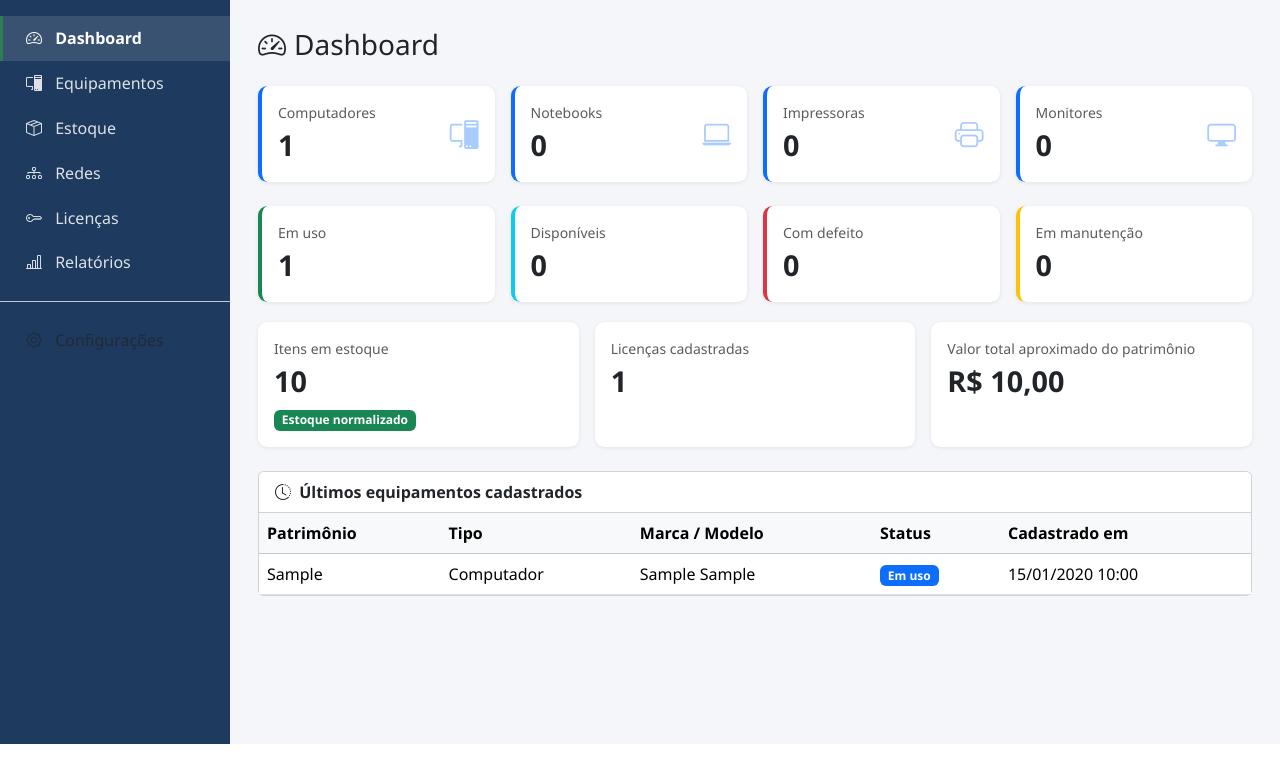
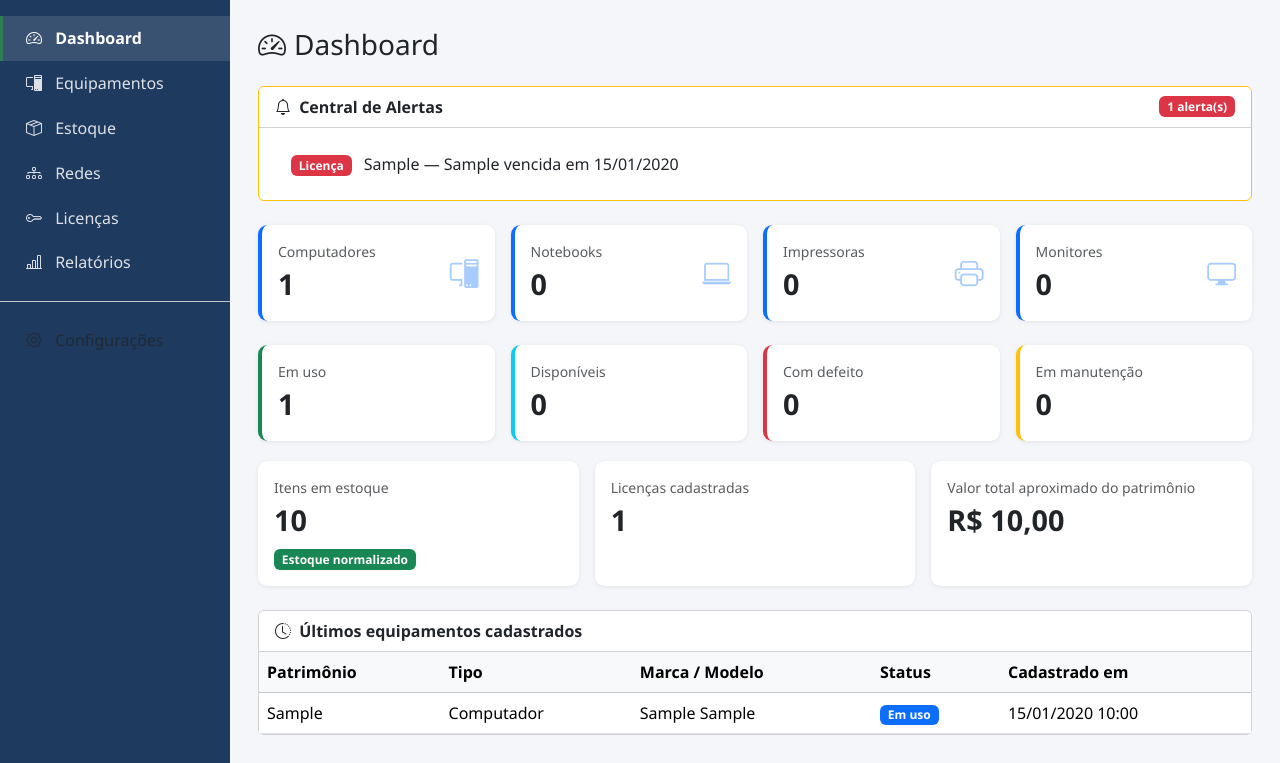
Before and after one commit to SalomaoKonjunski/Web-SCATI, a PHP site: page /web-scati/ in a window 1280 px wide. Shown: the part 56-819 px from the top of the page. Run offline with PHP 8.4, Linux system fonts and the light colour scheme; data comes from the database, SQL or seed files in the repository; tables that the repository leaves empty hold one stand-in row (values such as "Sample post").

Commit message:
Adiciona Central de Alertas no Dashboard
Painel no topo do Dashboard reunindo o que já era rastreado em módulos
separados mas nunca aparecia num lugar central:
- Licenças já vencidas ou vencendo nos próximos 30 dias.
- Itens de estoque abaixo da quantidade mínima.
- Impressoras sem nenhum toner vinculado no momento.

Sem alteração de schema: usa apenas os dados que já existem
(licencas.data_validade, estoque.quantidade/quantidade_minima e
itens_vinculados). Cada alerta linka direto para a tela relevante.
Quando não há nada pendente, mostra uma mensagem "Tudo em dia".

```diff
--- a/web-scati/web-scati/index.php
+++ b/web-scati/web-scati/index.php
@@ -39,11 +39,88 @@ $ultimosEquipamentos = $pdo->query(
      FROM equipamentos ORDER BY criado_em DESC LIMIT 5"
 )->fetchAll();
 
+// --- Central de Alertas --------------------------------------------------
+// Licenças já vencidas ou vencendo nos próximos 30 dias.
+$licencasVencendo = $pdo->query(
+    "SELECT l.id, l.software, l.data_validade, e.patrimonio
+     FROM licencas l LEFT JOIN equipamentos e ON e.id = l.equipamento_id
+     WHERE l.data_validade IS NOT NULL AND l.data_validade <= DATE_ADD(CURDATE(), INTERVAL 30 DAY)
+     ORDER BY l.data_validade ASC"
+)->fetchAll();
+
+// Itens de estoque abaixo da quantidade mínima.
+$itensEstoqueBaixo = $pdo->query(
+    "SELECT id, nome, quantidade, quantidade_minima
+     FROM estoque WHERE quantidade < quantidade_minima ORDER BY nome"
+)->fetchAll();
+
+// Impressoras sem nenhum toner vinculado no momento.
+$impressorasSemToner = $pdo->query(
+    "SELECT e.id, e.patrimonio, e.marca, e.modelo
+     FROM equipamentos e
+     WHERE e.tipo = 'Impressora'
+       AND NOT EXISTS (
+           SELECT 1 FROM itens_vinculados iv
+           JOIN estoque es ON es.id = iv.estoque_id
+           JOIN categorias_estoque c ON c.id = es.categoria_id
+           WHERE iv.equipamento_id = e.id AND c.nome = 'Toner'
+       )
+     ORDER BY e.patrimonio"
+)->fetchAll();
+
+$totalAlertas = count($licencasVencendo) + count($itensEstoqueBaixo) + count($impressorasSemToner);
+
 include __DIR__ . '/includes/header.php';
 ?>
 
 <div class="d-flex justify-content-between align-items-center mb-4">
     <h1 class="h3 mb-0"><i class="bi bi-speedometer2 me-2"></i>Dashboard</h1>
+</div>
+
+<!-- Central de Alertas -->
+<div class="card mb-4 <?= $totalAlertas > 0 ? 'border-warning' : '' ?>">
+    <div class="card-header bg-white d-flex justify-content-between align-items-center">
+        <strong><i class="bi bi-bell me-1"></i> Central de Alertas</strong>
+        <?php if ($totalAlertas > 0): ?>
+            <span class="badge bg-danger"><?= $totalAlertas ?> alerta(s)</span>
+        <?php endif; ?>
+    </div>
+    <div class="card-body">
+        <?php if ($totalAlertas === 0): ?>
+            <p class="text-success mb-0"><i class="bi bi-check-circle me-1"></i> Tudo em dia! Nenhum alerta no momento.</p>
+        <?php else: ?>
+            <div class="list-group list-group-flush">
+                <?php foreach ($licencasVencendo as $lic): ?>
+                    <?php
+                        $diasParaVencer = (int) floor((strtotime($lic['data_validade']) - strtotime('today')) / 86400);
+                        $vencida = $diasParaVencer < 0;
+                    ?>
+                    <a href="<?= BASE_URL ?>/modules/licencas/index.php" class="list-group-item list-group-item-action">
+                        <span class="badge <?= $vencida ? 'bg-danger' : 'bg-warning text-dark' ?> me-2">Licença</span>
+                        <?= e($lic['software']) ?><?= $lic['patrimonio'] ? ' — ' . e($lic['patrimonio']) : '' ?>
+                        <?= $vencida
+                            ? 'vencida em ' . formatDate($lic['data_validade'])
+                            : 'vence em ' . formatDate($lic['data_validade']) . ' (' . $diasParaVencer . ' dia(s))' ?>
+                    </a>
+                <?php endforeach; ?>
+
+                <?php foreach ($itensEstoqueBaixo as $item): ?>
+                    <a href="<?= BASE_URL ?>/modules/estoque/index.php" class="list-group-item list-group-item-action">
+                        <span class="badge bg-danger me-2">Estoque</span>
+                        <?= e($item['nome']) ?> — <?= (int) $item['quantidade'] ?> em estoque (mínimo <?= (int) $item['quantidade_minima'] ?>)
+                    </a>
+                <?php endforeach; ?>
+
+                <?php foreach ($impressorasSemToner as $imp): ?>
+                    <?php $marcaModeloImp = trim(($imp['marca'] ?? '') . ' ' . ($imp['modelo'] ?? '')); ?>
+                    <a href="<?= BASE_URL ?>/modules/equipamentos/view.php?id=<?= (int) $imp['id'] ?>#toner" class="list-group-item list-group-item-action">
+                        <span class="badge bg-warning text-dark me-2">Impressora</span>
+                        <?= e($imp['patrimonio']) ?><?= $marcaModeloImp ? ' — ' . e($marcaModeloImp) : '' ?> sem toner vinculado
+                    </a>
+                <?php endforeach; ?>
+            </div>
+        <?php endif; ?>
+    </div>
 </div>
 
 <!-- KPIs de equipamentos por tipo -->
```
Also changed, not shown: web-scati/web-scati/README.md.
